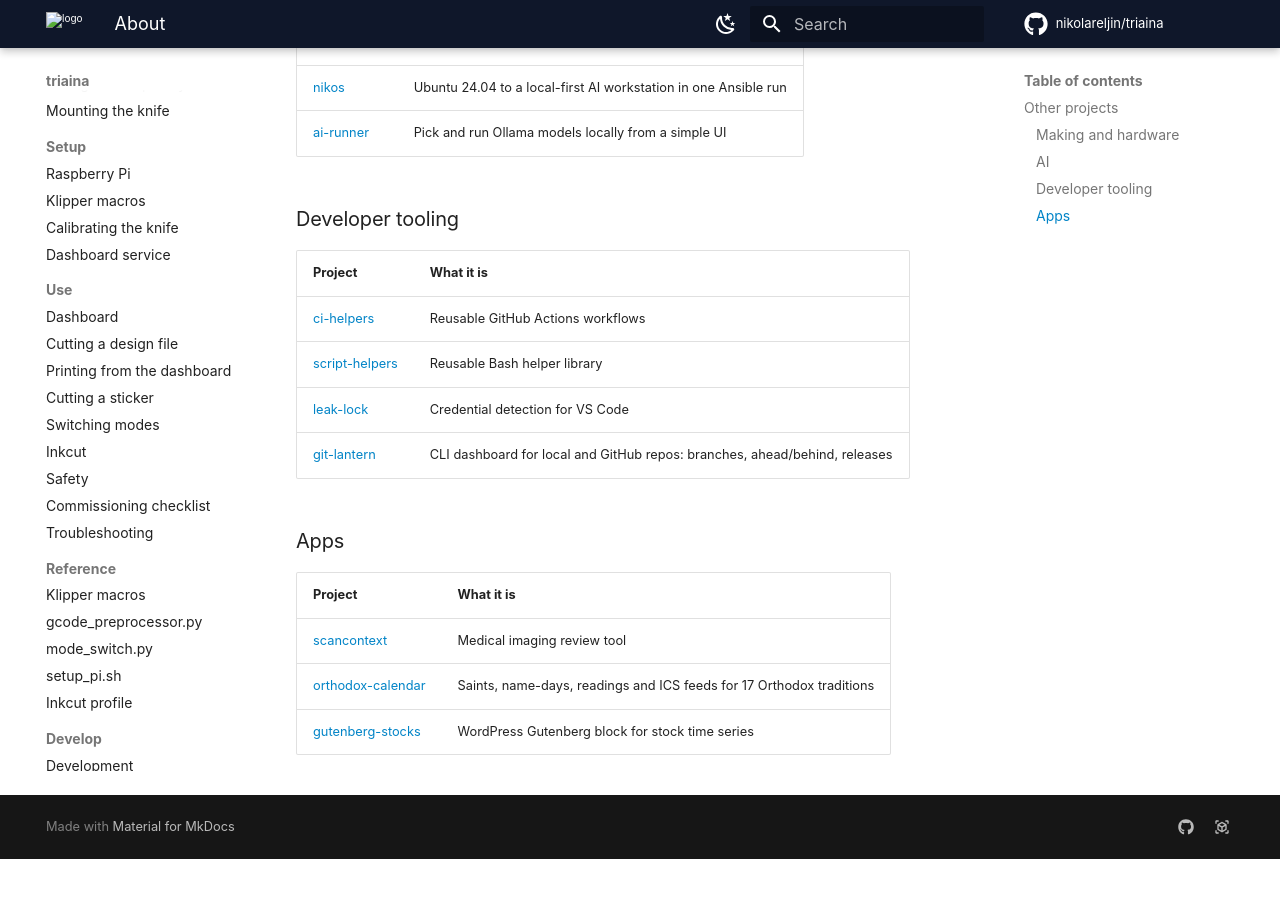
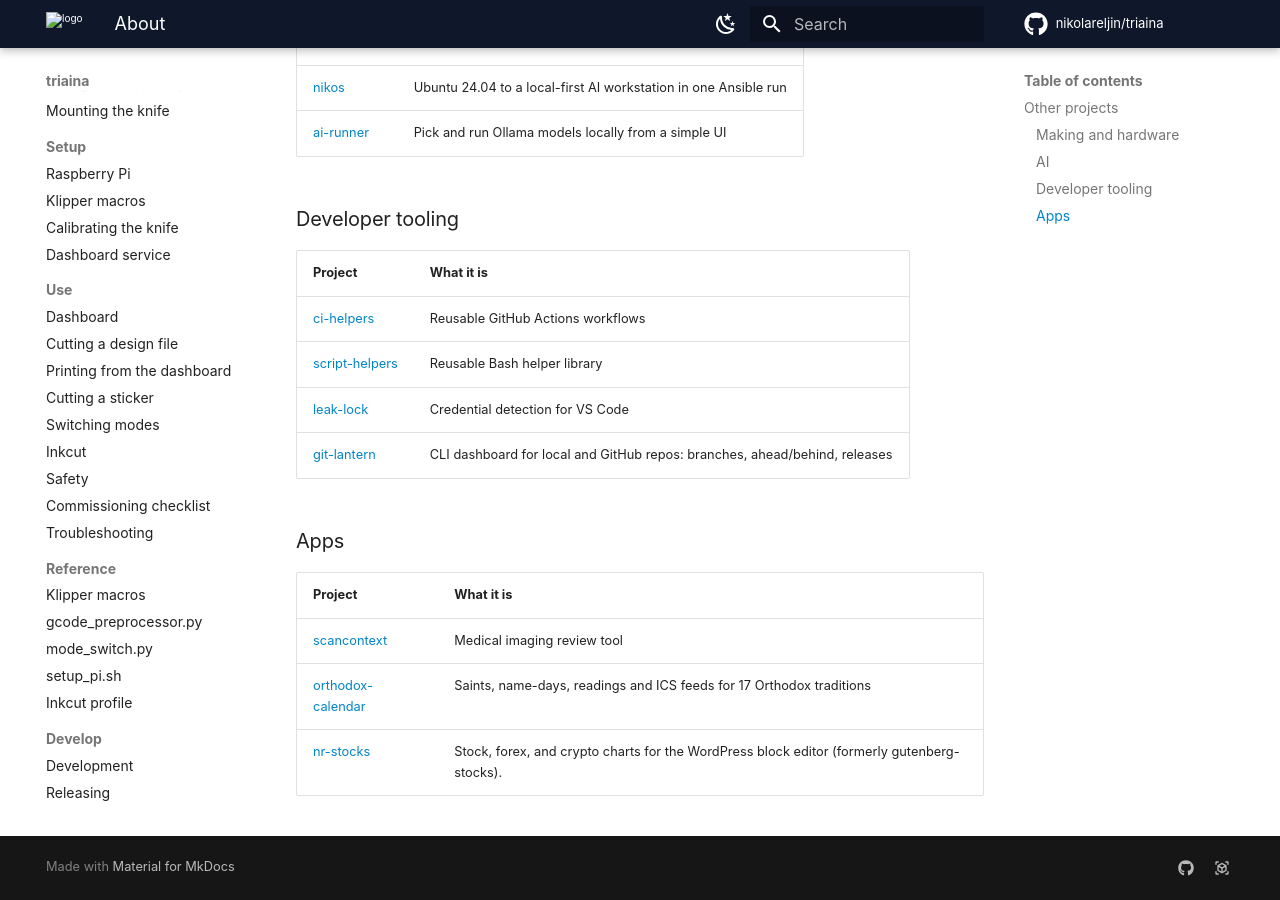
Before and after one commit to nikolareljin/triaina, an MkDocs documentation site: the page built from docs/about.md, in a window 1280 px wide and 900 px high, scrolled down 1047 px. Built offline with MkDocs 1.6.1 and Material for MkDocs 9.7.7, drawn with Linux system fonts in a browser that asks for light colours; comment, search, counter and statistics services are not loaded; before the commit the page ends 1906 px from its top, so only the background shows below that.

Commit message:
docs: link the renamed nr-stocks project

```diff
--- a/docs/about.md
+++ b/docs/about.md
@@ -50,4 +50,4 @@
 |---|---|
 | [scancontext](https://nikolareljin.github.io/scancontext/) | Medical imaging review tool |
 | [orthodox-calendar](https://nikolareljin.github.io/orthodox-calendar/) | Saints, name-days, readings and ICS feeds for 17 Orthodox traditions |
-| [gutenberg-stocks](https://nikolareljin.github.io/gutenberg-stocks/) | WordPress Gutenberg block for stock time series |
+| [nr-stocks](https://nikolareljin.github.io/nr-stocks/) | Stock, forex, and crypto charts for the WordPress block editor (formerly gutenberg-stocks). |
```
